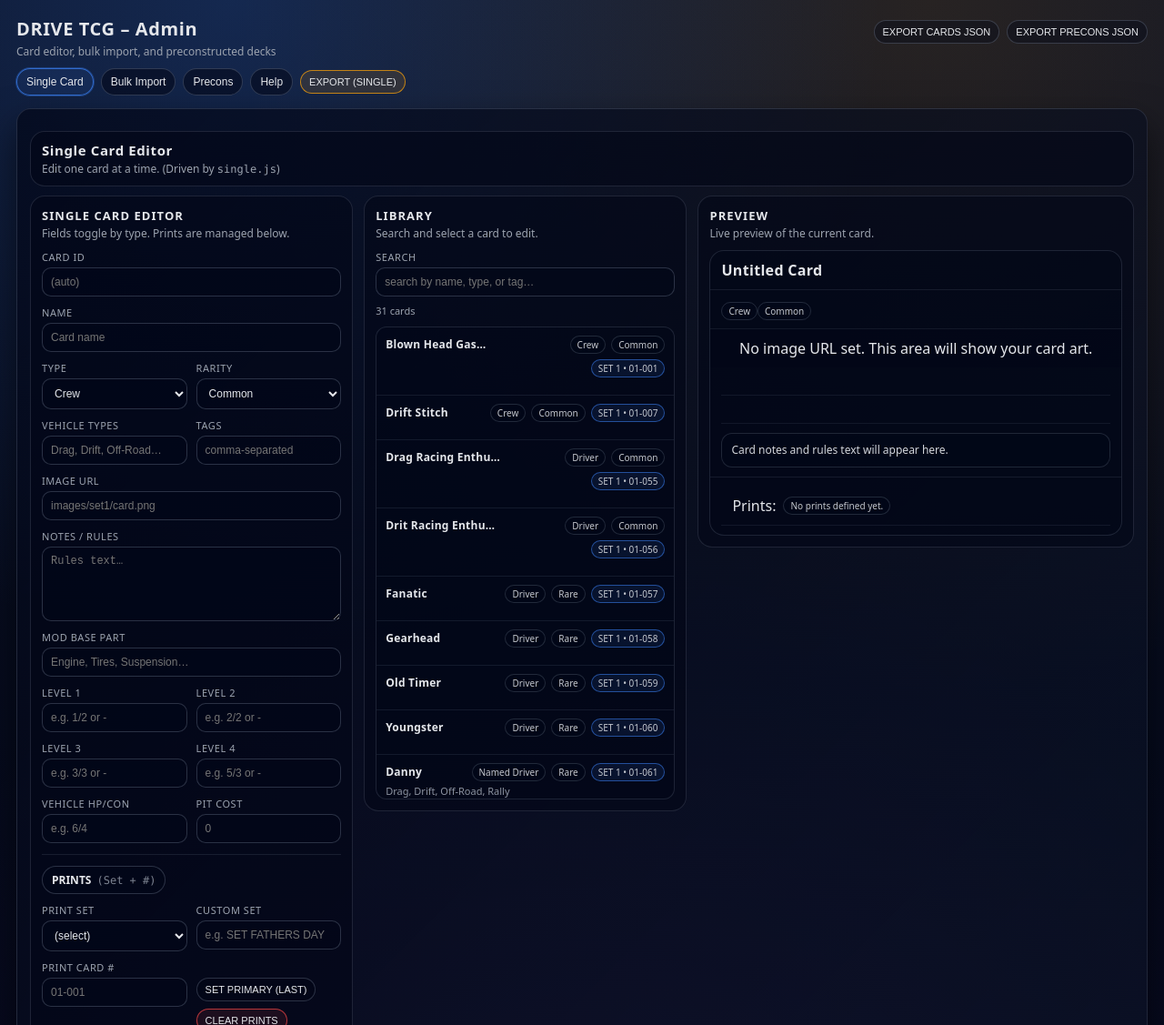
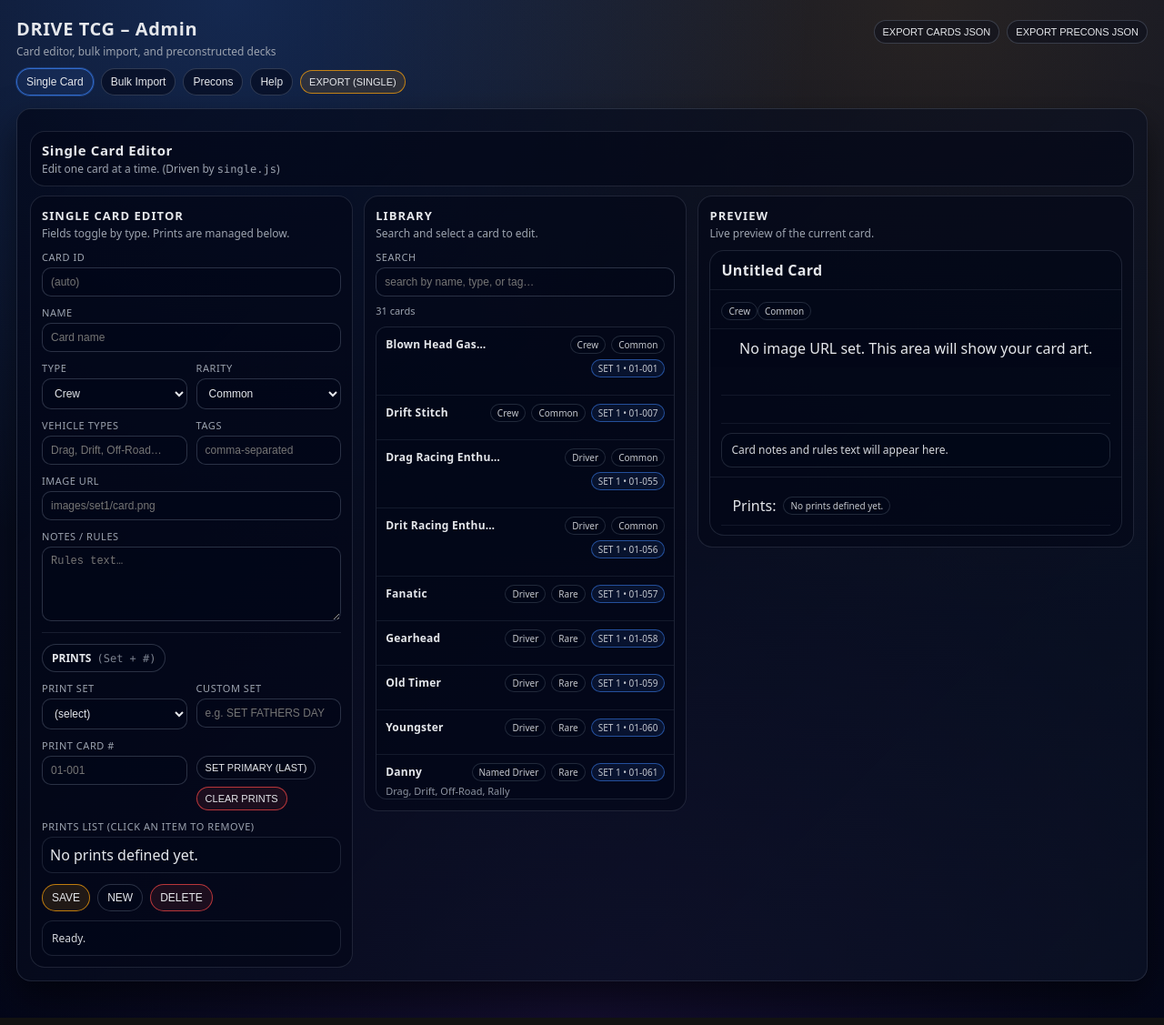
Before and after one commit to DragDS/Drive-TCG, a plain HTML site: page admin.html in a window 1280 px wide. Shown: the top 1127 px of the page at 91% size. Drawn offline with Linux system fonts and the light colour scheme.

Commit message:
Update admin.html

```diff
--- a/admin.html
+++ b/admin.html
@@ -592,34 +592,34 @@
             <textarea id="cardNotesInput" placeholder="Rules text…"></textarea>
           </div>
 
-              <!-- Mod fields -->
-              <div class="field full" data-for-types="Mod">
+          <!-- Mod fields (hidden unless Type = Mod) -->
+          <div class="field full" data-for-types="Mod" style="display:none;">
             <label for="modBasePartInput">Mod Base Part</label>
             <input id="modBasePartInput" type="text" placeholder="Engine, Tires, Suspension…" />
           </div>
-              <div class="field" data-for-types="Mod">
+          <div class="field" data-for-types="Mod" style="display:none;">
             <label for="modL1Input">Level 1</label>
             <input id="modL1Input" type="text" placeholder="e.g. 1/2 or -" />
           </div>
-              <div class="field" data-for-types="Mod">
+          <div class="field" data-for-types="Mod" style="display:none;">
             <label for="modL2Input">Level 2</label>
             <input id="modL2Input" type="text" placeholder="e.g. 2/2 or -" />
           </div>
-              <div class="field" data-for-types="Mod">
+          <div class="field" data-for-types="Mod" style="display:none;">
             <label for="modL3Input">Level 3</label>
             <input id="modL3Input" type="text" placeholder="e.g. 3/3 or -" />
           </div>
-              <div class="field" data-for-types="Mod">
+          <div class="field" data-for-types="Mod" style="display:none;">
             <label for="modL4Input">Level 4</label>
             <input id="modL4Input" type="text" placeholder="e.g. 5/3 or -" />
           </div>
 
-              <!-- Vehicle fields -->
-              <div class="field" data-for-types="Vehicle,Named Vehicle">
+          <!-- Vehicle fields (hidden unless Type = Vehicle or Named Vehicle) -->
+          <div class="field" data-for-types="Vehicle,Named Vehicle" style="display:none;">
             <label for="vehicleHpConInput">Vehicle HP/CON</label>
             <input id="vehicleHpConInput" type="text" placeholder="e.g. 6/4" />
           </div>
-              <div class="field" data-for-types="Vehicle,Named Vehicle">
+          <div class="field" data-for-types="Vehicle,Named Vehicle" style="display:none;">
             <label for="vehiclePitCostInput">PIT Cost</label>
             <input id="vehiclePitCostInput" type="number" min="0" step="1" placeholder="0" />
           </div>
@@ -712,6 +712,7 @@
       </div>
     </div>
   </div>
+</section>
 
       <!-- =========================
            BULK
```
Lines whose indentation alone changed are shown as unchanged.
